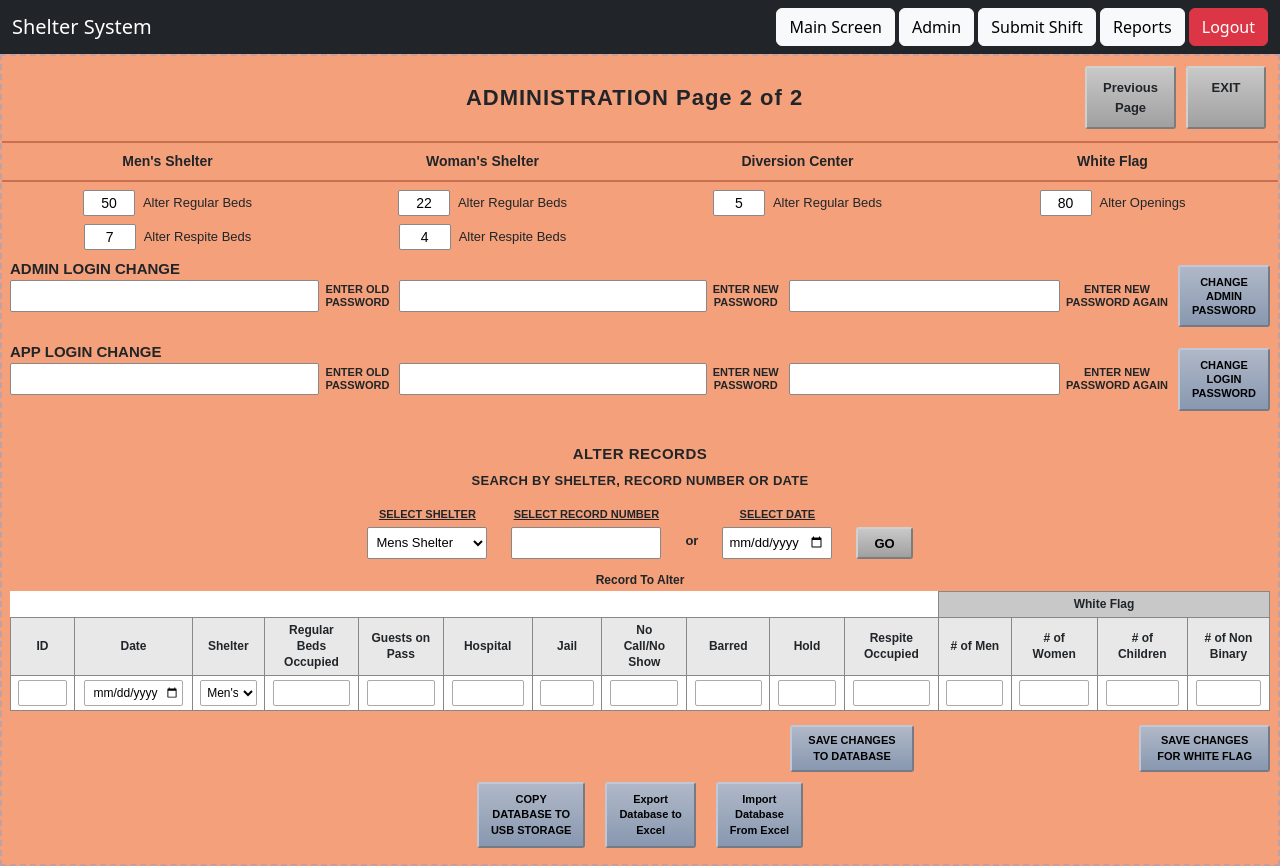
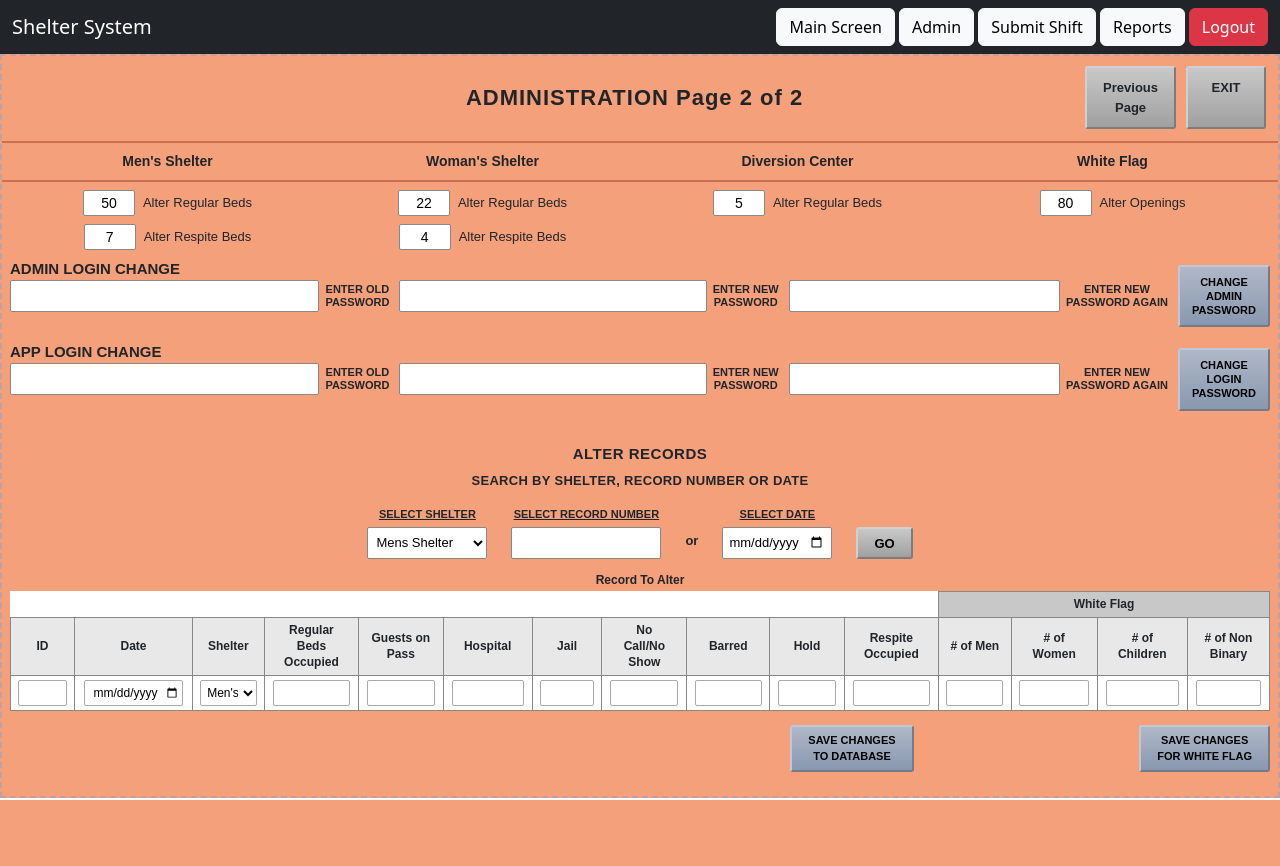
Before and after one commit to myk-sev/United-Caring-Dashboard, a Django app: template templates/admin_panel/admin_page_two.html in a window 1280 px wide. After the commit the page ends 800 px from the top, so only its background shows below. Run offline with Django 5.2, Linux system fonts and the light colour scheme; the template is opened without the code that fills it, so the values that code supplies are empty.

Commit message:
Removed bottom buttons on admin page 2

```diff
--- a/templates/admin_panel/admin_page_two.html
+++ b/templates/admin_panel/admin_page_two.html
@@ -592,13 +592,6 @@
   </div>
 </form>
 
-  <!-- Bottom buttons -->
-  <div class="bottom-buttons">
-    <button class="btn-bottom">COPY<br>DATABASE TO<br>USB STORAGE</button>
-    <button class="btn-bottom">Export<br>Database to<br>Excel</button>
-    <button class="btn-bottom">Import<br>Database<br>From Excel</button>
-  </div>
-
 </div>
 
 {% endblock %}
```
Also changed, not shown: 1 other file.
